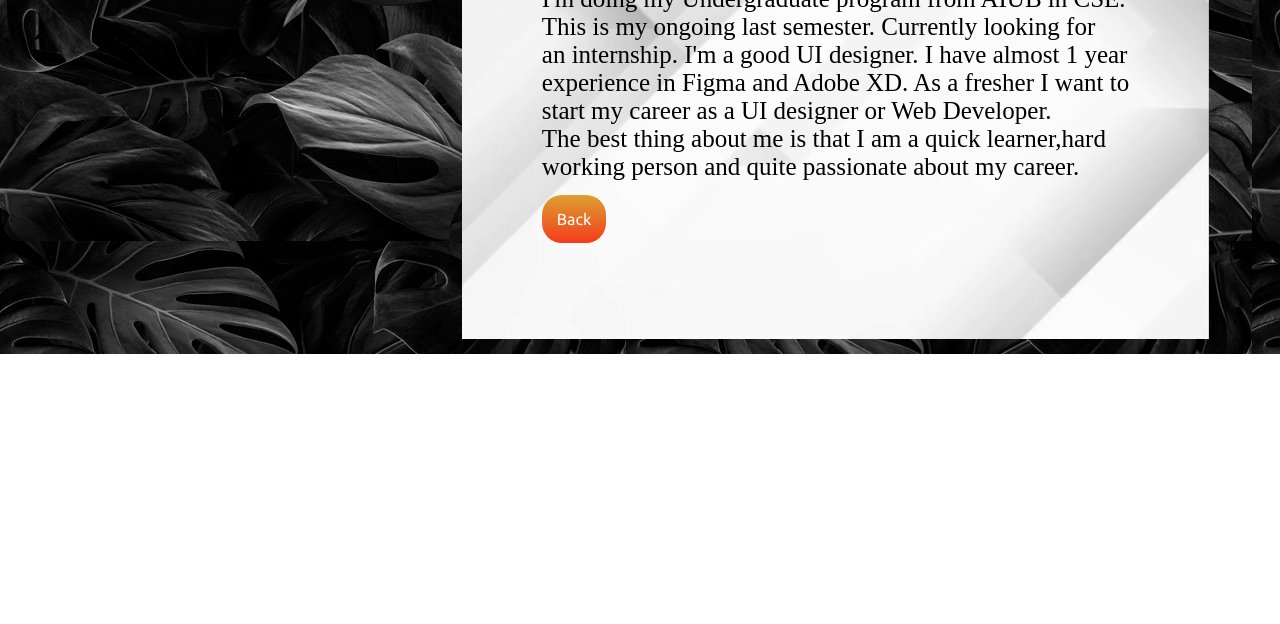
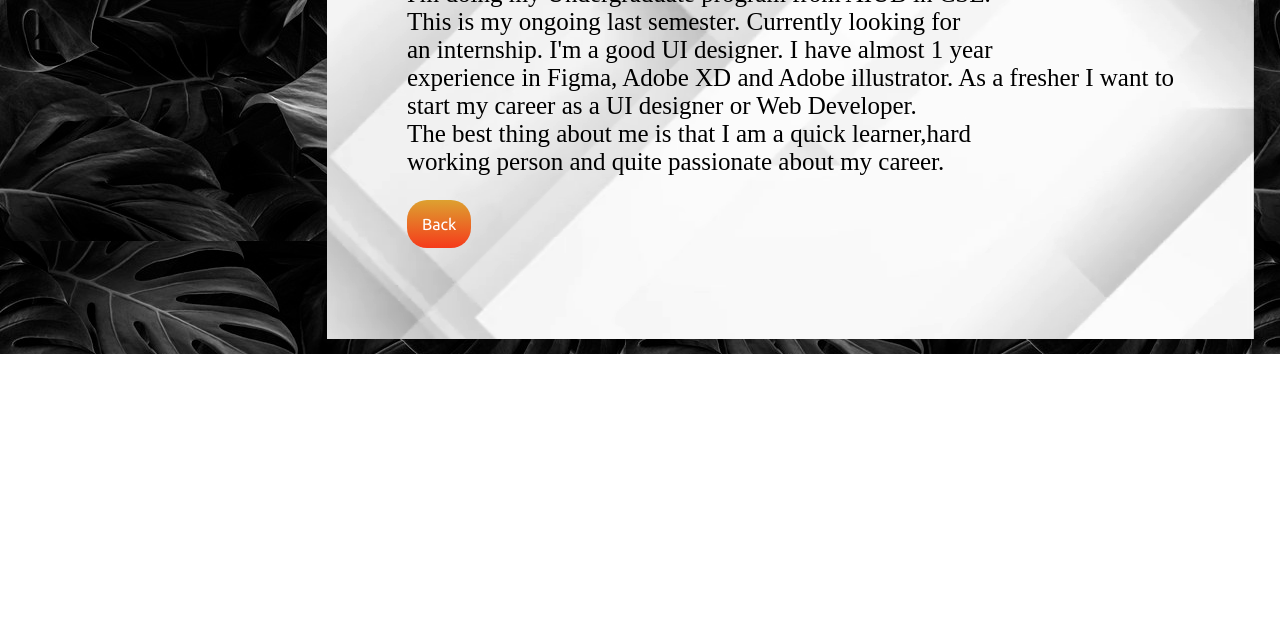
Before and after one commit to samihanowrin123/Portfolio-Website, a plain HTML site: page about.html in a window 1280 px wide. Shown: the part 176-800 px from the top of the page. Drawn offline with Linux system fonts and the light colour scheme; a web font is replaced by a local one.

Commit message:
first commit

```diff
--- a/about.html
+++ b/about.html
@@ -19,7 +19,7 @@
             <div class="home-content">
                 <div class="text-1"><h1>About Me</h1></div>
                 <p>I'm doing my Undergraduate program from AIUB in CSE.<br> This is my ongoing last semester. Currently looking for<br>an internship. I'm a good UI designer.
-                     I have almost 1 year<br> experience in Figma and Adobe XD. As a fresher I want to<br> start my career as a UI designer or Web Developer.<br> The best thing about me is that I am a quick
+                     I have almost 1 year<br> experience in Figma, Adobe XD and Adobe illustrator. As a fresher I want to<br> start my career as a UI designer or Web Developer.<br> The best thing about me is that I am a quick
                       learner,hard<br> working person and quite passionate about my career.
                      <div id="button"  ><a class="button-link" href="index.html">Back</a></div>
             </div>
```
